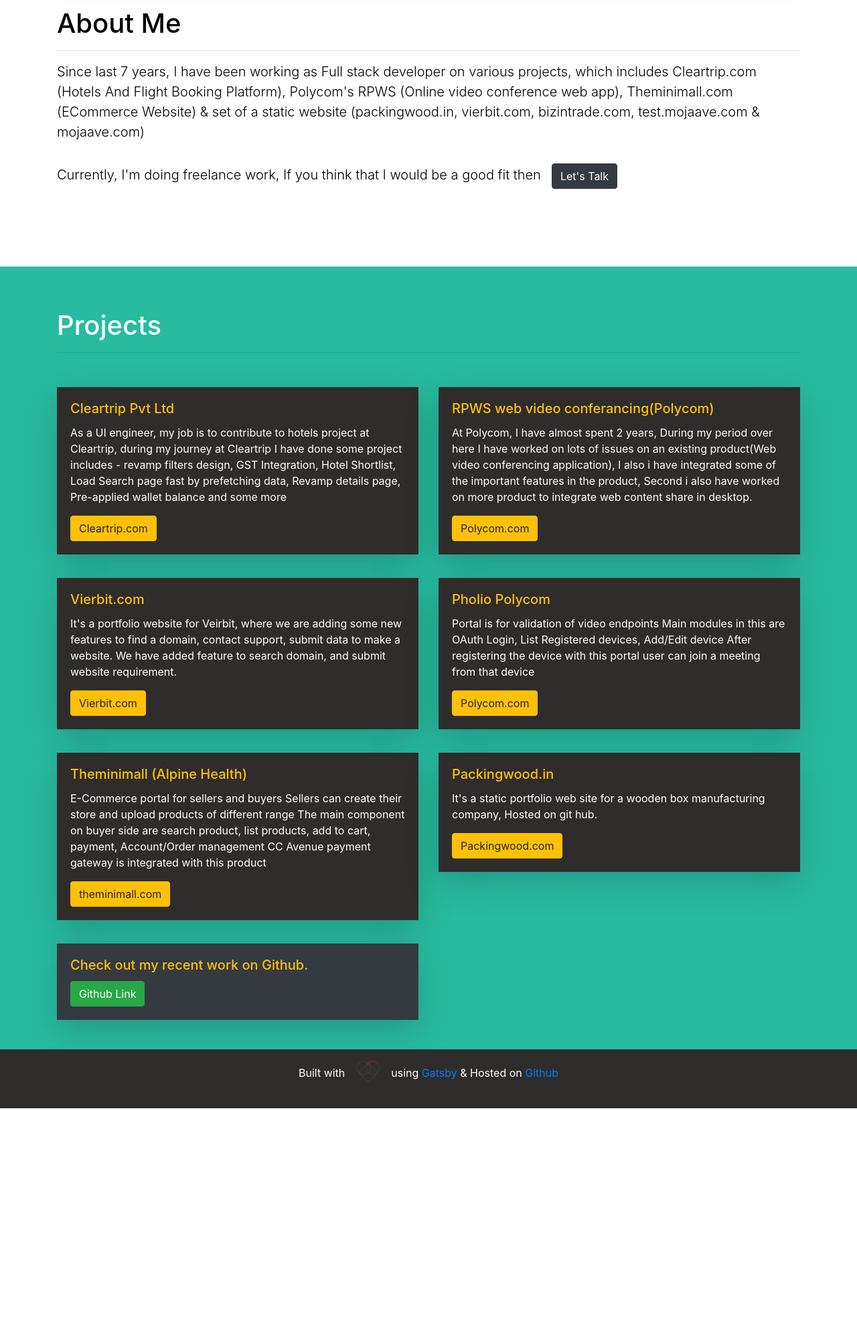
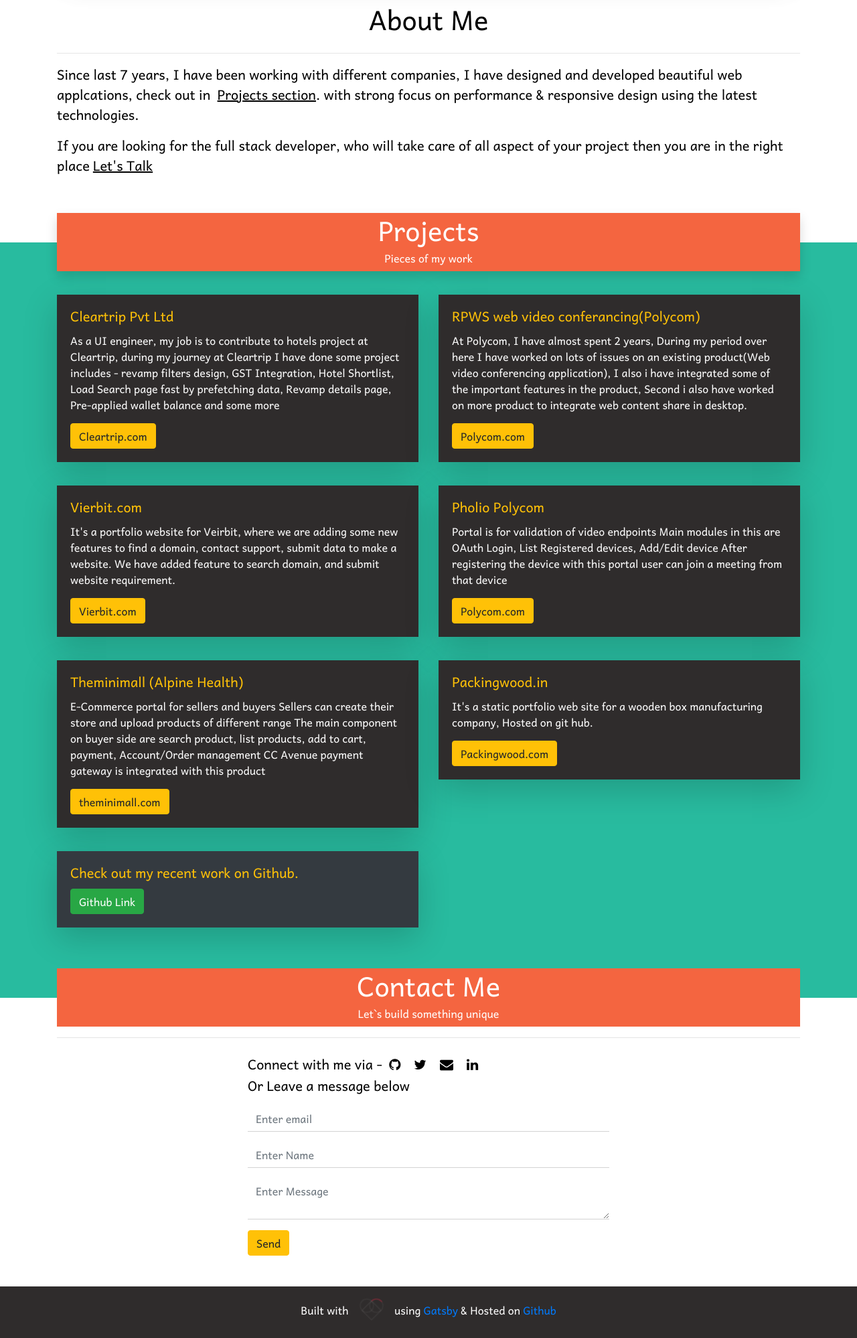
Before and after one commit to mhjadav/mojaave, a Gatsby site: page / in a window 1280 px wide. Shown: the part 724-2722 px from the top of the page at 67% size. Before the commit the page ends 2379 px from the top, so only its background shows below. Built offline with nearby package versions, Linux system fonts and the light colour scheme; Gatsby itself is replaced by a stand-in of ours.

Commit message:
Added contact form and send email support

```diff
--- a/src/pages/index.css
+++ b/src/pages/index.css
@@ -1,7 +1,17 @@
+@font-face {
+  font-family: andika-basic;
+  src: url(../static/fonts/AndikaNewBasic-R.ttf);
+}
+*{
+  font-family: andika-basic;
+}
+html{
+  scroll-behavior: smooth;
+  overscroll-behavior-y: initial;
+}
 body{
   color: #000!important;
   background-color: white;
-  font-family: -apple-system,BlinkMacSystemFont,"Segoe UI",Roboto,"Helvetica Neue",Arial,sans-serif,"Apple Color Emoji","Segoe UI Emoji","Segoe UI Symbol";
   background: white;
 }
 
@@ -10,6 +20,9 @@ body{
   padding: 0;
   opacity: 1;
   color: white;
+  animation: fadein 1s;
+  -moz-animation: fadein 1s;
+  -webkit-animation: fadein 1s;
 }
 
 .jumbotron{
@@ -23,21 +36,33 @@ body{
 #about .jumbotron{
   background:white !important;
   color:black;
-  padding-top: 100px;
+  padding-top: 200px;
   padding-bottom: 200px;
 }
 
-#project .jumbotron{
+#projects .jumbotron{
   background:	#28BB9F !important;
   margin-bottom: -20px;
+  padding-bottom: 125px;
 }
-#project .card-title{
+#contact .jumbotron{
+  background: white !important;
+  margin-bottom: -20px;
+  padding-bottom: 50px;
+  color: black;
+}
+#contact .section-title {
+  margin-top: -108px;
+  background: #f46540;
+  color: #fff;
+}
+#projects .card-title{
   color: #ffc107;
 }
-#project .card-text{
+#projects .card-text{
   color:#fff
 }
-#project .card{
+#projects .card{
   background:#2f2c2c;
 }
 
@@ -82,6 +107,16 @@ body{
   text-align: center;
   padding: 8%;
 }
+#contact .about-text{
+  text-align: left;
+  padding: 2% 0;
+}
+.about-text .card-text{
+  animation-name: card-text-animation;
+  animation-duration: 2.205s;
+  animation-delay: 0.37s;
+  animation-fill-mode: forwards;
+}
 .about .row {
   transform: skewY(5deg);
   transform-origin: top right;
@@ -91,8 +126,34 @@ body{
   transition: transform 1s ease-in-out;
 
 }
+.card-text a{
+  text-decoration: underline;
+  margin-left: 5px;
+  cursor: pointer;
+  color: black;
+}
 .text-black:hover{
   transform: rotateY(20deg);
+}
+.section-title{
+  margin-top: -108px;
+  text-align: center;
+  padding: 2px;
+  background: #f46540;
+}
+#about .section-title{
+  background:none;
+}
+.form-control{
+  border: 0;
+  border-bottom: 1px solid lightgrey;
+  border-radius: 0;
+}
+.form-control button{
+  padding: 10px;
+  padding-right: 50px;
+  padding-left: 50px;
+
 }
 @media (min-width: 768px) {
   .photo{
@@ -101,16 +162,18 @@ body{
   .card{
     margin-top: 35px;
   }
-  .container-fluid{
-  }
 }
-@media (max-width: 768px) {
+@media (max-width: 800px) {
   .about{
     padding-top: 35px;
     padding-left: 0;
     padding-right: 0;
   }
-  #project .card{
+  #projects .card{
+    margin-bottom: 20px;
+  }
+  .section-title{
+    margin-top: -65px;
     margin-bottom: 20px;
   }
 }
@@ -431,3 +494,57 @@ body{
   font-size: 1.3rem;
   margin: 0 1rem;
 }
+
+
+/* Text Animation */
+@-webkit-keyframes card-text-animation {
+  from {
+    margin-top: -30px;
+  }
+  to {
+    margin-top: 0px;
+  }
+}
+
+@keyframes card-text-animation {
+  from {
+    margin-top: -30px;
+  }
+  to {
+    margin-top: 0px;
+  }
+}
+
+@-moz-keyframes card-text-animation {
+  from {
+    margin-top: -30px;
+  }
+  to {
+    margin-top: 0px;
+  }
+}
+
+@keyframes fadein {
+  from {
+      opacity:0;
+  }
+  to {
+      opacity:1;
+  }
+}
+@-moz-keyframes fadein { /* Firefox */
+  from {
+      opacity:0;
+  }
+  to {
+      opacity:1;
+  }
+}
+@-webkit-keyframes fadein { /* Safari and Chrome */
+  from {
+      opacity:0;
+  }
+  to {
+      opacity:1;
+  }
+}
--- a/src/pages/index.js
+++ b/src/pages/index.js
@@ -41,10 +41,13 @@ export default () => (
                 <a className="nav-link" href="https://mojaave.com">Home <span className="sr-only">(current)</span></a>
               </li>
               <li className="nav-item">
-                <a className="nav-link" href="#project">Projects</a>
+                <a className="nav-link" href="#projects">Projects</a>
               </li>
               <li className="nav-item">
                 <a className="nav-link" href="#about">About</a>
+              </li>
+              <li className="nav-item">
+                <a className="nav-link" href="#contact">Contact</a>
               </li>
             </ul>
           </div>
@@ -90,23 +93,31 @@ export default () => (
   <section id="about">
     <div className="jumbotron jumbotron-fluid">
       <div className="container">
-        <h1 className="display-5">About Me</h1>
+        <div className="section-title">
+          <h1 className="display-5">About Me</h1>
+        </div>
         <hr />
         <p className="lead card-text text-black">
-          Since last 7 years, I have been working as Full stack developer on various projects, which includes Cleartrip.com (Hotels And Flight Booking Platform), Polycom's RPWS (Online video conference web app), Theminimall.com (ECommerce Website) &amp; set of a static website (packingwood.in, vierbit.com, bizintrade.com, test.mojaave.com &amp; mojaave.com)
+          Since last 7 years, I have been working with different companies,
+          I have designed and developed beautiful web applcations, check out in <a href="#projects">Projects section</a>.
+          with strong focus on performance & responsive design using the latest technologies.
         </p>
         <p className="lead card-text text-black">
-          Currently, I'm doing freelance work, If you think that I would be a good fit then
-          <button type="button" className="btn btn-dark m-3">Let's Talk</button>
+          If you are looking for the full stack developer,
+          who will take care of all aspect of your project
+          then you are in the right place
+          <a href="#about">Let's Talk</a>
         </p>
       </div>
     </div>
   </section>
-  <section id="project">
+  <section id="projects">
     <div className="jumbotron jumbotron-fluid">
       <div className="container">
-        <h1 className="display-5">Projects</h1>
-        <hr />
+        <div className="section-title shadow">
+          <h1 className="display-5">Projects</h1>
+          <h6 className="display-6">Pieces of my work</h6>
+        </div>
         <div className="row">
           <div className="col-md-6 col-xs-12">
             <div className="card shadow-lg">
@@ -183,6 +194,47 @@ export default () => (
       </div>
     </div>
   </section>
+  <section id="contact">
+    <div className="jumbotron jumbotron-fluid">
+      <div className="container">
+        <div className="section-title">
+          <h1 className="display-5">Contact Me</h1>
+          <h6 className="display-6">Let`s build something unique</h6>
+        </div>
+        <hr />
+        <div className="row justify-content-center">
+        <div className="col-md-6 col-xs-11">
+          <div className="col-xs-12 about-text">
+            <h5 className="display-6">
+              <span className="d-none d-sm-none">Feel free to </span>
+              <span>Connect with me via - </span>
+              <a  style={{marginLeft: "5px"}} title="Github" href="https://github.com/mhjadav/gatsby-starter-bootstrap-cv" className="card-link text-black"><i className="fa fa-github" /></a>
+              <a title="Twitter" href="https://twitter.com/mhjadav" className="card-link text-black"><i className="fa fa-twitter" /></a>
+              <a title="Email" href="mailto:mj@mojaave.com" className="card-link text-black"><i className="fa fa-envelope" /></a>
+              <a title="Linkedin" href="https://www.linkedin.com/in/mahipat-jadav-987986158/" className="card-link text-black"><i className="fa fa-linkedin" /></a>
+            </h5>
+            <h5 className="display-6">Or Leave a message below </h5>
+          </div>
+            <form id="contact-form"  method="POST" netlify="true">
+              <input id="username" name="emailto" type="hidden" value="mj@mojaave.com"/>
+              <div className="form-group">
+                <input type="email" className="form-control" id="txt-email" name="email" aria-describedby="emailHelp" placeholder="Enter email" required/>
+              </div>
+              <div className="form-group">
+                <input type="text" className="form-control" id="txt-name" name="name" placeholder="Enter Name" required/>
+              </div>
+              <div className="form-group">
+                <textarea  className="form-control" id="txt-message" name="message" placeholder="Enter Message" required/>
+              </div>
+              <div className="form-group justify-content-end">
+                <button type="submit" className="btn btn-warning">Send</button>
+              </div>
+            </form>
+          </div>
+          </div>
+      </div>
+    </div>
+  </section>
 </div>
     </div>
     <header>
```
Also changed, not shown: src/static/fonts/AndikaNewBasic-R.ttf (added), 1 other file.
